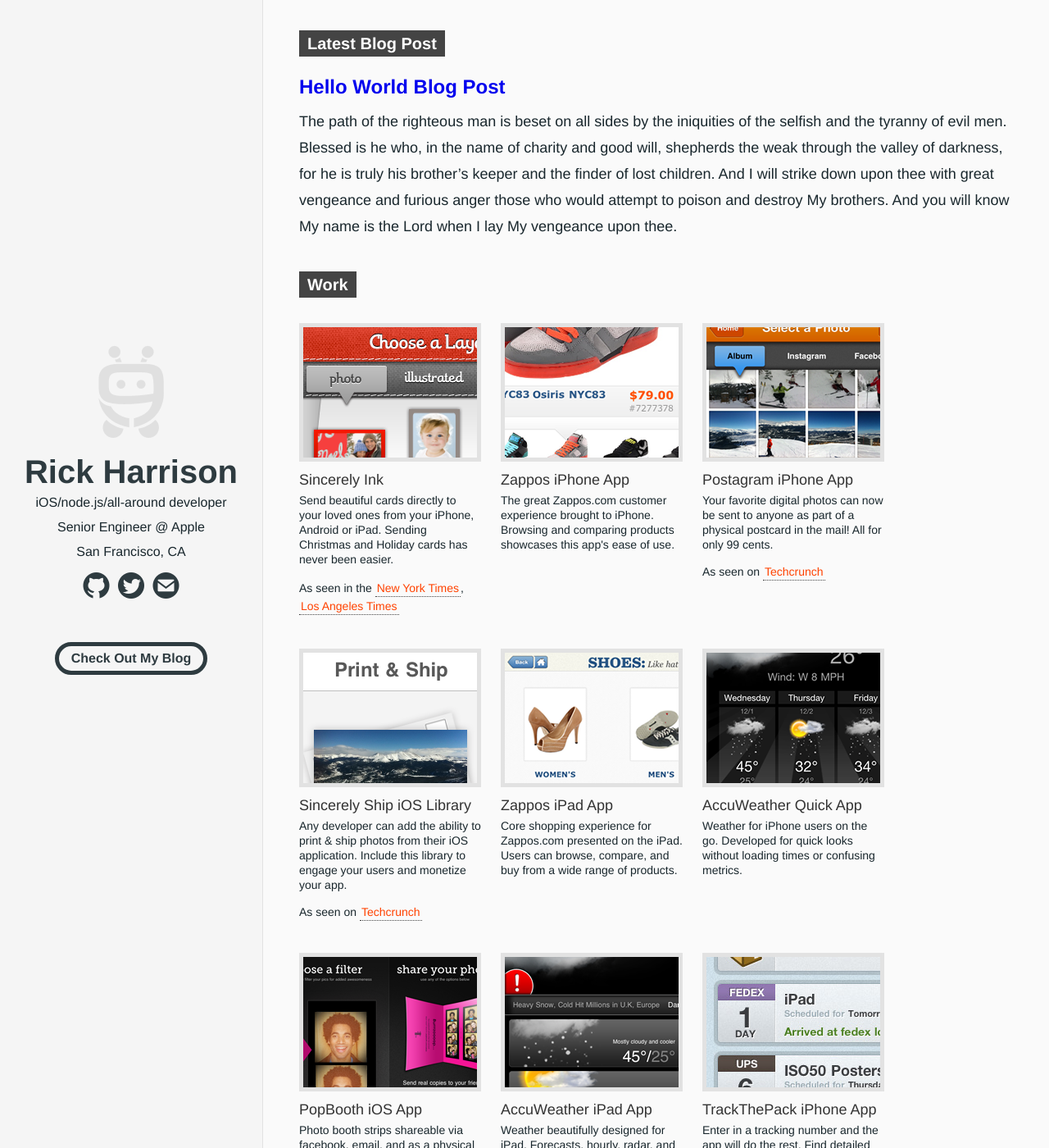
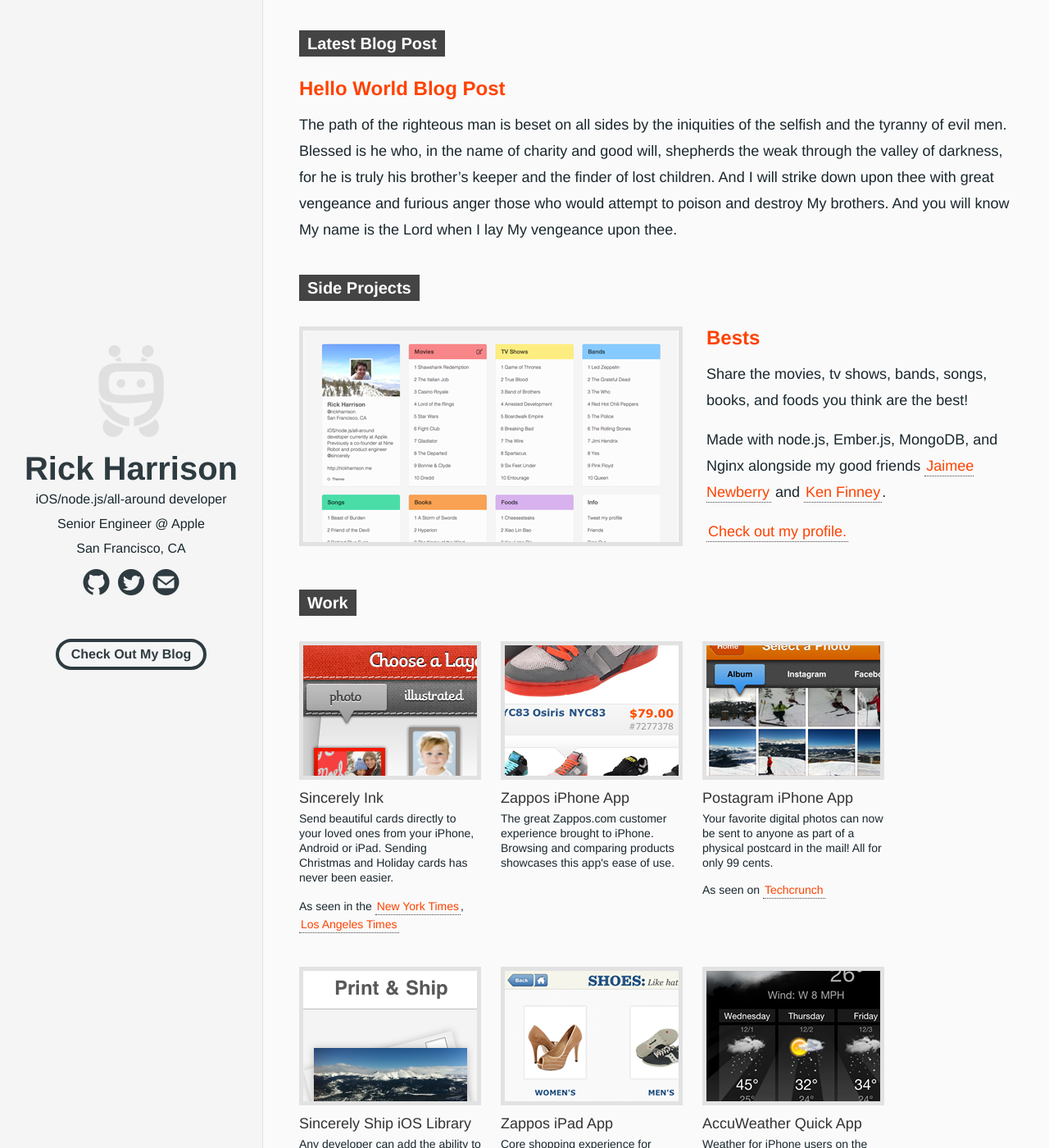
Before and after one commit to rickharrison-archive/rickharrison.me, a Jekyll site: the page built from index.html, in a window 1280 px wide and 1400 px high. Shown: the whole window at 82% size. Built offline with Jekyll 4.4.1, drawn with Linux system fonts in a browser that asks for light colours.

Commit message:
Added a section for side projects.

```diff
--- a/_layouts/default.html
+++ b/_layouts/default.html
@@ -16,8 +16,8 @@
 
 <div id="header">
     <div class="header-wrap">
-        <img class="header-logo" src="/images/ninerobot.png" />
-        <h1>Rick Harrison</h1>
+        <a class="header-logo" href="/"><span></span></a>
+        <h1><a href="/">Rick Harrison</a></h1>
         <p>iOS/node.js/all-around developer</p>
         <p>Senior Engineer @ Apple<p>
         <p>San Francisco, CA</p>
--- a/index.html
+++ b/index.html
@@ -9,6 +9,21 @@
     <h3 class="home-blog"><a href="{{ post.url | remove: '.html' }}">{{ post.title }}</a></h3>
     {{ post.excerpt }}
 {% endfor %}
+
+<h2><span>Side Projects</span></h2>
+
+<ul class="side-list">
+    <li>
+        <a href="http://bests.com" class="side-screenshot"><img src="/images/side/bests.png" /></a>
+
+        <h3 class="home-blog"><a href="http://bests.com">Bests</a></h3>
+        <p>Share the movies, tv shows, bands, songs, books, and foods you think are the best!</p>
+        <p>Made with node.js, Ember.js, MongoDB, and Nginx alongside my good friends <a href="https://twitter.com/jaimeejaimee">Jaimee Newberry</a> and <a href="https://twitter.com/kenfinney">Ken Finney</a>.</p>
+        <p><a href="http://bests.com/rickharrison">Check out my profile.</a></p>
+
+        <div style="clear: both;"></div>
+    </li>
+</ul>
 
 <h2><span>Work</span></h2>
 
@@ -107,13 +122,13 @@
 
 <ul class="opensource-list">
     <li>
-        <h3 class="opensource">validate.js</h3>
+        <h3 class="home-blog"><a href="http://rickharrison.github.com/validate.js/">validate.js</a></h3>
         <p>Lightweight JavaScript form validation library inspired by CodeIgniter. No dependencies, just over 1kb gzipped, and customizable!<br />
-        <a href="http://rickharrison.github.com/validate.js/">Source code</a></p>
+        <a href="https://github.com/rickharrison/validate.js">Source code</a></p>
     </li>
 
     <li>
-        <h3 class="opensource">RHHorizontalTableView</h3>
+        <h3 class="home-blog"><a href="https://github.com/rickharrison/RHHorizontalTableView">RHHorizontalTableView</a></h3>
         <p>RHHorizontalTableView is a subclass of UITableView, which is a part of UIKit for iOS. Instead of scrolling vertically, it scrolls horizontally and loads in new cells as they come onto the screen from the left or right.<br />
         <a href="https://github.com/rickharrison/RHHorizontalTableView">Source code</a></p>
     </li>
--- a/styles/main.css
+++ b/styles/main.css
@@ -57,7 +57,35 @@
 }
 
 .header-logo {
-    margin-bottom: 15px;
+    background: url('/images/ninerobot.png') no-repeat;
+    display: block;
+    height: 114px;
+    margin: 0 auto 15px auto;
+    position: relative;
+    width: 80px;
+}
+
+.header-logo span {
+    background: url('/images/ninerobot.png') no-repeat;
+    background-position: 0 -114px;
+    bottom: 0;
+    left: 0;
+    position: absolute;
+    opacity: 0;
+    right: 0;
+    top: 0;
+    -webkit-transition-property: opacity;
+    -moz-transition-property: opacity;
+    -o-transition-property: opacity;
+    transition-property: opacity;
+    -webkit-transition-duration: .25s;
+    -moz-transition-duration: .25s;
+    -o-transition-duration: .25s;
+    transition-duration: .25s;
+}
+
+.header-logo:hover span {
+    opacity: 1;
 }
 
 .header-social {
@@ -70,7 +98,7 @@
 }
 
 .header-blog, .header-blog:visited {
-    border: 5px solid #2e3b40;
+    border: 4px solid #2e3b40;
     border-radius: 25px;
     color: #2e3b40;
     display: inline-block;
@@ -132,6 +160,12 @@
     padding-bottom: 10px;
 }
 
+.opensource-list h3.home-blog {
+    margin: 0;
+    padding-bottom: 0px;
+    padding-top: 0px;
+}
+
 /* Sections */
 
 .content {
@@ -141,6 +175,15 @@
 
 .content h2 {
     padding-top: 14px;
+}
+
+.side-list {
+    padding-top: 6px;
+    padding-bottom: 30px;
+}
+
+.side-list p {
+    margin-bottom: 16px;
 }
 
 .work-list {
@@ -174,10 +217,6 @@
     -webkit-font-smoothing: subpixel-antialiased;
 }
 
-.opensource-list {
-    padding-top: 10px;
-}
-
 a.screenshot, a.screenshot:visited {
     background: #E2E2E2;
     display: block;
@@ -191,19 +230,39 @@
     background: #444444;
 }
 
+a.side-screenshot, a.side-screenshot:visited {
+    background: #e2e2e2;
+    display: block;
+    float: left;
+    height: 258px;
+    margin-right: 29px;
+    margin-top: 4px;
+    padding: 5px;
+    width: 458px;
+}
+
+a.side-screenshot:hover, a.side-screenshot:active {
+    background: #444444;
+}
+
 /* Links */
 
 a {
+    color: #2e3b40;
     outline:none;
     text-decoration:none;
-    -webkit-transition-property:background-color, color, border-color;
-    -moz-transition-property:background-color, color, border-color;
-    -o-transition-property:background-color, color, border-color;
-    transition-property:background-color, color, border-color;
-    -webkit-transition-duration:.25s;
-    -moz-transition-duration:.25s;
-    -o-transition-duration:.25s;
-    transition-duration:.25s;
+    -webkit-transition-property: background-color, color, border-color;
+    -moz-transition-property: background-color, color, border-color;
+    -o-transition-property: background-color, color, border-color;
+    transition-property: background-color, color, border-color;
+    -webkit-transition-duration: .25s;
+    -moz-transition-duration: .25s;
+    -o-transition-duration: .25s;
+    transition-duration: .25s;
+}
+
+a:hover {
+    color: #ff4200;
 }
 
 a:active {
@@ -223,7 +282,7 @@
     text-decoration: none;
 }
 
-.blog h2 a .home-blog a, .blog h2 a:visited, .home-blog a:visited {
+.blog h2 a, .home-blog a, .blog h2 a:visited, .home-blog a:visited {
     color: #ff4200;
     text-decoration: none;
     line-height: 36px;
```
Also changed, not shown: images/ninerobot.png, images/ninerobot@2x.png (added), images/side/bests.png (added), images/side/bests@2x.png (added), 1 other file.
